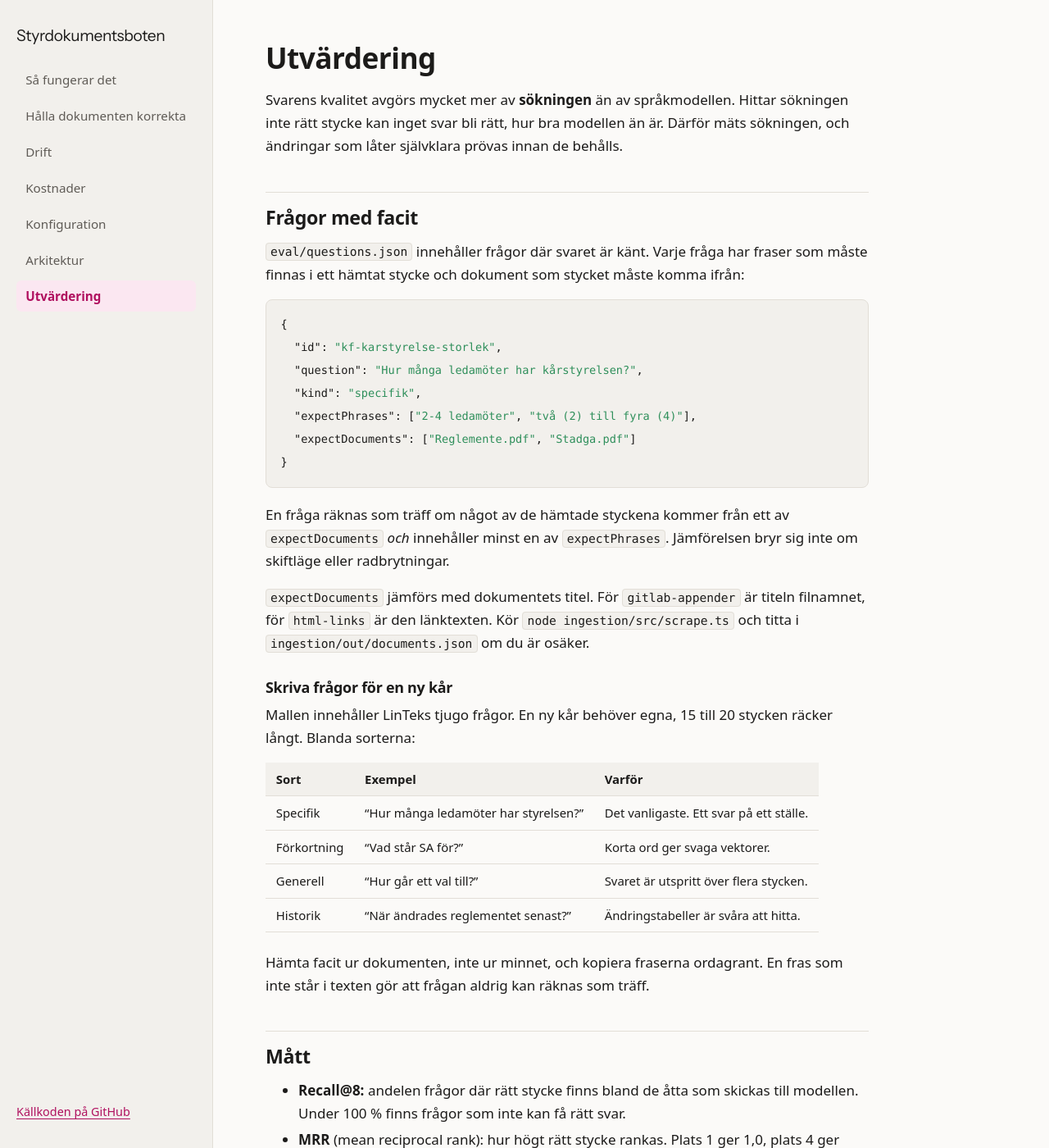
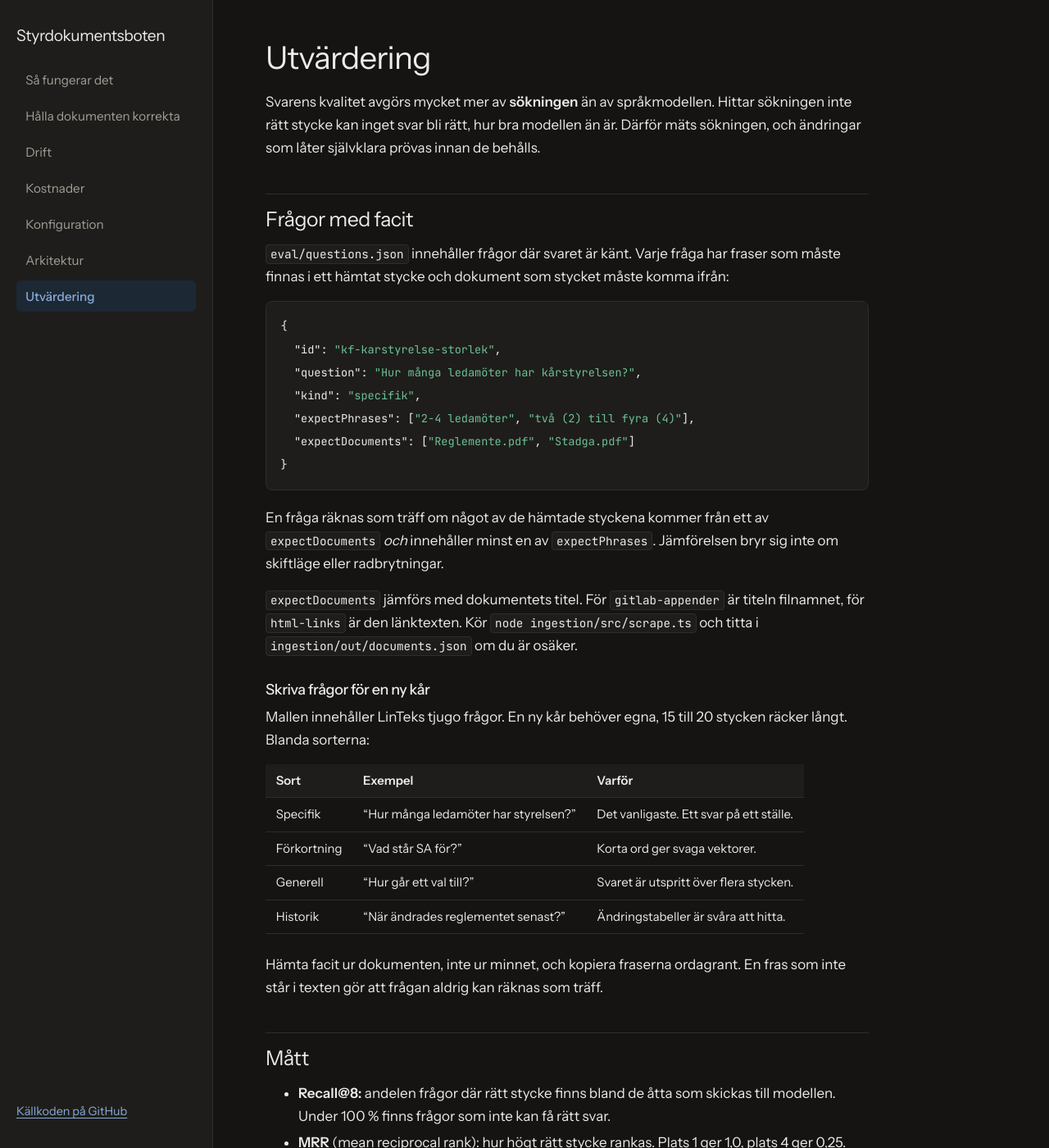
Before and after one commit to Bjorne212/styrdokument-rag, a Jekyll site: the page built from utvardering.md, in a window 1280 px wide and 1400 px high. Shown: the whole window at 82% size. Built offline with Jekyll 4.4.1, drawn with Linux system fonts in a browser that asks for light colours.

Commit message:
Switch to a dark-only theme with TIOM blue, and a hamburger menu icon
Both the landing page and the documentation are always dark, matching the
look of the other TIOM sites, with TIOM blue replacing LinTek pink. The
documentation uses Instrument Sans and JetBrains Mono, the Open Graph
image is redrawn to match, and the mobile menu button is now a small
hamburger icon that turns into a cross when open.

Co-Authored-By: Claude Opus 5 <noreply@anthropic.com>

```diff
--- a/_layouts/default.html
+++ b/_layouts/default.html
@@ -3,6 +3,7 @@
 <head>
   <meta charset="utf-8">
   <meta name="viewport" content="width=device-width, initial-scale=1">
+  <meta name="color-scheme" content="dark">
   <title>{% if page.url != "/" %}{{ page.title }} · {% endif %}{{ site.title }}</title>
   <meta name="description" content="{{ page.description | default: site.description }}">
   <meta property="og:title" content="{{ page.title }} · {{ site.title }}">
@@ -21,14 +22,14 @@
   <meta name="twitter:image" content="{{ '/assets/og.png' | absolute_url }}">
   <link rel="preconnect" href="https://fonts.googleapis.com">
   <link rel="preconnect" href="https://fonts.gstatic.com" crossorigin>
-  <link rel="stylesheet" href="https://fonts.googleapis.com/css2?family=Instrument+Sans:wght@400&display=swap">
+  <link rel="stylesheet" href="https://fonts.googleapis.com/css2?family=Instrument+Sans:wght@400;500;600&family=JetBrains+Mono:wght@400;500&display=swap">
   <link rel="stylesheet" href="{{ '/assets/style.css' | relative_url }}?v={{ site.time | date: '%s' }}">
 </head>
 <body>
   <input type="checkbox" id="menu-toggle" class="menu-toggle" aria-label="Visa meny">
   <header class="topbar">
     <a class="brand" href="{{ '/' | relative_url }}">{{ site.title }}</a>
-    <label for="menu-toggle" class="menu-button" aria-hidden="true">Meny</label>
+    <label for="menu-toggle" class="menu-button" aria-hidden="true"><span></span><span></span><span></span></label>
   </header>
   <div class="layout">
     <nav class="sidebar" aria-label="Innehåll">
--- a/_layouts/landing.html
+++ b/_layouts/landing.html
@@ -4,6 +4,7 @@
 <head>
   <meta charset="utf-8">
   <meta name="viewport" content="width=device-width, initial-scale=1">
+  <meta name="color-scheme" content="dark">
   <title>{{ page.title }}</title>
   <meta name="description" content="{{ page.description | default: site.description }}">
   <meta property="og:title" content="{{ page.title }}">
--- a/assets/style.css
+++ b/assets/style.css
@@ -1,27 +1,18 @@
 :root {
-  --bg: #fbfaf8;
-  --surface: #f2f0ec;
-  --fg: #1c1b1a;
-  --muted: #5f5b56;
-  --border: #e2ded7;
-  --accent: #b0105f;
-  --accent-soft: #fbe7f1;
-  --code-bg: #f2f0ec;
+  /* Sidan är alltid mörk. */
+  --bg: #151413;
+  --surface: #1e1d1b;
+  --fg: #ecebe8;
+  --muted: #a39e97;
+  --border: #2f2d2a;
+  /* TIOM-blå. Originalet (#3a6ea5) är för mörkt för text mot mörk
+     bakgrund, så länkar och markeringar använder en ljusare nyans. */
+  --accent: #3a6ea5;
+  --accent-text: #86acd6;
+  --accent-soft: #1d2835;
+  --code-bg: #1e1d1b;
   --sidebar-w: 260px;
   --measure: 46rem;
-}
-
-@media (prefers-color-scheme: dark) {
-  :root {
-    --bg: #151413;
-    --surface: #1e1d1b;
-    --fg: #ecebe8;
-    --muted: #a39e97;
-    --border: #2f2d2a;
-    --accent: #f0629f;
-    --accent-soft: #3a1a2a;
-    --code-bg: #1e1d1b;
-  }
 }
 
 * { box-sizing: border-box; }
@@ -34,10 +25,11 @@ body {
   margin: 0;
   background: var(--bg);
   color: var(--fg);
-  font: 17px/1.65 ui-sans-serif, system-ui, -apple-system, "Segoe UI", Roboto, sans-serif;
+  font: 17px/1.65 "Instrument Sans", ui-sans-serif, system-ui, -apple-system, "Segoe UI", Roboto, sans-serif;
+  -webkit-font-smoothing: antialiased;
 }
 
-a { color: var(--accent); text-underline-offset: 3px; }
+a { color: var(--accent-text); text-underline-offset: 3px; }
 a:hover { text-decoration-thickness: 2px; }
 
 .topbar { display: none; }
@@ -84,9 +76,9 @@ a:hover { text-decoration-thickness: 2px; }
 .sidebar li a:hover { color: var(--fg); background: var(--border); }
 
 .sidebar li a[aria-current="page"] {
-  color: var(--accent);
+  color: var(--accent-text);
   background: var(--accent-soft);
-  font-weight: 600;
+  font-weight: 500;
 }
 
 .repo-link { margin-top: auto; font-size: 0.9rem; }
@@ -98,9 +90,9 @@ a:hover { text-decoration-thickness: 2px; }
 
 article { max-width: var(--measure); }
 
-h1, h2, h3 { line-height: 1.25; letter-spacing: -0.015em; }
-h1 { font-size: 2.2rem; margin: 0 0 1rem; }
-h2 { font-size: 1.45rem; margin: 2.6rem 0 0.8rem; padding-top: 1rem; border-top: 1px solid var(--border); }
+h1, h2, h3 { line-height: 1.2; letter-spacing: -0.02em; font-weight: 500; }
+h1 { font-size: 2.4rem; font-weight: 400; margin: 0 0 1rem; }
+h2 { font-size: 1.55rem; font-weight: 400; margin: 2.6rem 0 0.8rem; padding-top: 1rem; border-top: 1px solid var(--border); }
 h3 { font-size: 1.12rem; margin: 1.8rem 0 0.5rem; }
 
 p, ul, ol { margin: 0 0 1rem; }
@@ -109,7 +101,7 @@ li + li { margin-top: 0.25rem; }
 .lead { font-size: 1.15rem; color: var(--muted); }
 
 code {
-  font: 0.86em/1.5 ui-monospace, SFMono-Regular, Menlo, Consolas, monospace;
+  font: 0.84em/1.5 "JetBrains Mono", ui-monospace, SFMono-Regular, Menlo, Consolas, monospace;
   background: var(--code-bg);
   border: 1px solid var(--border);
   border-radius: 4px;
@@ -166,9 +158,9 @@ blockquote p:last-child { margin-bottom: 0; }
 
 /* Rouge-färger, dämpade så att de fungerar i båda lägena */
 .highlight .c, .highlight .c1, .highlight .cm { color: var(--muted); font-style: italic; }
-.highlight .s, .highlight .s1, .highlight .s2 { color: #2f8f5b; }
-.highlight .k, .highlight .kd, .highlight .nt { color: var(--accent); }
-.highlight .mi, .highlight .kc { color: #b36b00; }
+.highlight .s, .highlight .s1, .highlight .s2 { color: #6cc193; }
+.highlight .k, .highlight .kd, .highlight .nt { color: var(--accent-text); }
+.highlight .mi, .highlight .kc { color: #e0a562; }
 
 @media (max-width: 860px) {
   .layout { grid-template-columns: minmax(0, 1fr); }
@@ -186,13 +178,34 @@ blockquote p:last-child { margin-bottom: 0; }
     border-bottom: 1px solid var(--border);
   }
 
+  /* Hamburgerikon som blir ett kryss när menyn är öppen. */
   .menu-button {
+    display: grid;
+    align-content: center;
+    justify-items: center;
+    gap: 4px;
+    width: 34px;
+    height: 34px;
     cursor: pointer;
-    font-size: 0.9rem;
-    padding: 0.3rem 0.7rem;
-    border: 1px solid var(--border);
-    border-radius: 6px;
+    border-radius: 8px;
   }
+
+  .menu-button:hover { background: var(--border); }
+
+  .menu-button span {
+    display: block;
+    width: 16px;
+    height: 1.5px;
+    border-radius: 1px;
+    background: var(--fg);
+    transition: transform 0.2s ease, opacity 0.2s ease;
+  }
+
+  .menu-toggle:checked ~ .topbar .menu-button span:nth-child(1) { transform: translateY(5.5px) rotate(45deg); }
+  .menu-toggle:checked ~ .topbar .menu-button span:nth-child(2) { opacity: 0; }
+  .menu-toggle:checked ~ .topbar .menu-button span:nth-child(3) { transform: translateY(-5.5px) rotate(-45deg); }
+
+  .menu-toggle:focus-visible ~ .topbar .menu-button { outline: 2px solid var(--accent-text); outline-offset: 2px; }
 
   /* Menyn fälls ut direkt under headern, var på sidan man än är. */
   .sidebar {
```
Also changed, not shown: assets/landing.css (+7 -16 lines), assets/og.png.
